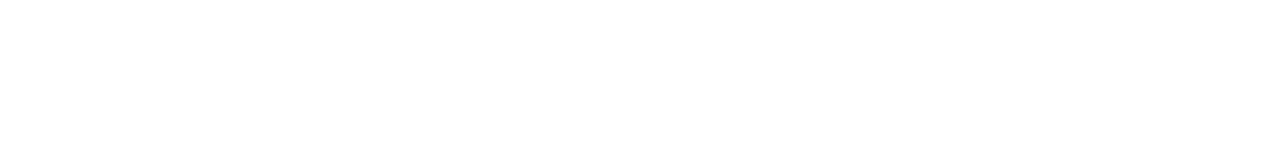
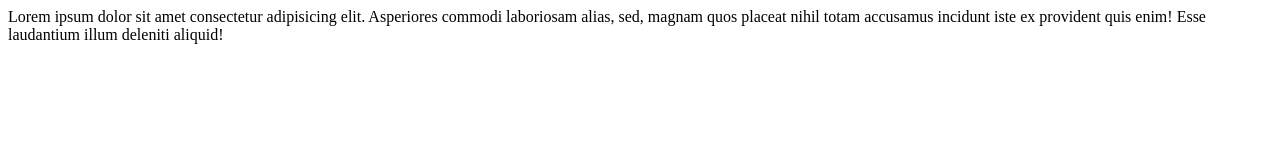
Before and after one commit to cristianlzelaya/Proyecto-modulo-2-js, a plain HTML site: page index.html in a window 1280 px wide. Drawn offline with Linux system fonts and the light colour scheme.

Commit message:
cambio el footer

```diff
--- a/index.html
+++ b/index.html
@@ -13,7 +13,7 @@
 
     </main>
     <footer>
-
+        Lorem ipsum dolor sit amet consectetur adipisicing elit. Asperiores commodi laboriosam alias, sed, magnam quos placeat nihil totam accusamus incidunt iste ex provident quis enim! Esse laudantium illum deleniti aliquid!
     </footer>
 </body>
 </html>
```
